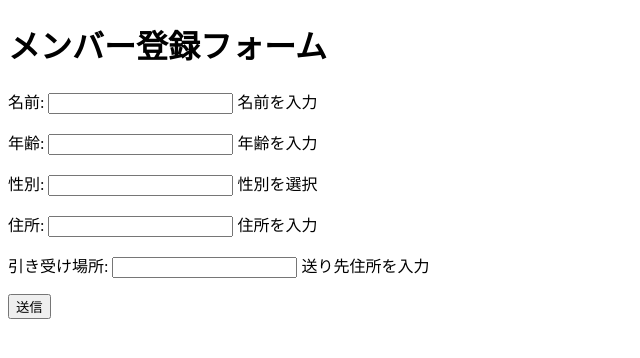
After one commit to odd-socks/grad2021_groupE, a Django app: page /new/ in a window 1280 px wide. The commit adds this page. Shown: the top 358 px of the page, without its empty margins (0-640 px from the left). Run offline with Django 3.2, Linux system fonts and the light colour scheme.

Commit message:
1/19 User新規作成 作成済

```diff
--- a/config/urls.py
+++ b/config/urls.py
@@ -19,4 +19,4 @@ from django.urls import include, path
 urlpatterns = [
     path('', include('customer.urls')),  # include
     path('admin/', admin.site.urls),
-    path("hello/", include("customer.urls")),]
+    ]
--- /dev/null
+++ b/customer/forms.py
@@ -0,0 +1,22 @@
+from django import forms
+from .models import User
+
+
+class UserForm(forms.ModelForm):
+    class Meta:
+        model = User
+        fields = ('name', 'age' , 'gender' , 'address' , 'carry_address')
+        labels = {
+            'name': '名前',
+            'age': '年齢',
+            'gender' : '性別',
+            'address' : '住所',
+            'carry_address' : '引き受け場所',
+        }
+        help_texts = {
+            'name': '名前を入力',
+            'age': '年齢を入力',
+            'gender': '性別を選択',
+            'address': '住所を入力',
+            'carry_address': '送り先住所を入力'
+        }
--- a/customer/models.py
+++ b/customer/models.py
@@ -6,9 +6,12 @@ from django.db import models
 class User(models.Model):
     name = models.CharField(verbose_name="名前", max_length=200)
     age = models.PositiveSmallIntegerField(
-        verbose_name="年齢",
-        validators=[MinValueValidator(0), MaxValueValidator(200)],
+        verbose_name='年齢',
+        validators=[MinValueValidator(0), MaxValueValidator(150)],
     )
-    # gender = models.CharField(varbose_name="性別", max_length=3, blank=True)
-    # address = models.CharField(verbose_name='住所',max_length=100,)
-    # carry_address = models.CharField(varbose_name='送り先住所',max_length=40)
+    gender = models.CharField(verbose_name='性別', max_length=3, blank=True)
+    address = models.CharField(verbose_name="住所", max_length=150)
+    carry_address = models.CharField(verbose_name="送り先住所", max_length=150)
+
+    def __str__(self):
+        return self.name
--- a/customer/templates/customer/index.html
+++ b/customer/templates/customer/index.html
@@ -10,7 +10,7 @@
     <h1>ユーザー-リスト</h1>
     <ul>
     {% for print_user in data %}
-        <li> 名前 : {{print_user.name}} 年齢 : {{print_user.age}}</li>
+        <li> 名前 : {{print_user.name}} | 年齢 : {{print_user.age}} | 性別 : {{print_user.gender}} | 住所 : {{print_user.address}} | 引き受け場所 : {{print_user.carry_address}}</li>
     {% endfor %}
     </ul>
 </body>
--- /dev/null
+++ b/customer/templates/customer/new.html
@@ -0,0 +1,19 @@
+<!DOCTYPE html>
+<html>
+
+<head>
+    <meta charset="utf-8" />
+    <title>フォーム</title>
+</head>
+
+<body>
+    <h1>メンバー登録フォーム</h1>
+    <form method="POST" novalidate>
+        {% csrf_token %}
+        {{ form.as_p }}
+        <button type="submit">送信</button>
+    </form>
+    <p>{{ message }}</p>
+</body>
+
+</html>
--- a/customer/urls.py
+++ b/customer/urls.py
@@ -7,9 +7,11 @@ app_name = 'customer'
 
 urlpatterns = [
     path('admin/', admin.site.urls),
-    path('', views.index, name='index'),
+    path('', views.index, name='toppage'),
     path("users/", user_list),
-    path("users/<int:user_id>", user_create),
-    path("users/<int:user_id>/update/", user_update),
-    path("users/<int:user_id>/delete/", user_delete),
+    path('new/', views.new, name='new'),
+    path('list/', views.list, name='list'),
+    # path("users/<int:user_id>", user_create),
+    # path("users/<int:user_id>/update/", user_update),
+    # path("users/<int:user_id>/delete/", user_delete),
 ]
--- a/customer/views.py
+++ b/customer/views.py
@@ -2,17 +2,43 @@ from django.shortcuts import render
 from django.http import HttpResponse
 from django.core.handlers.wsgi import WSGIRequest
 from django.http.response import JsonResponse
+from django.shortcuts import render, redirect
 from .models import User
+from .forms import UserForm
 from django.shortcuts import render
 # Create your views here.
 
 # def index(request):
 #     user_list = {'user': User.objects.all()}
 #     return render(request, 'customer/index.html', user_list)
+
 def index(request):
+        """ ユーザー一覧を表示する """
         user_list = User.objects.all()
         params = {'message' : 'ユーザー一覧' , 'data' : user_list}
         return render(request, 'customer/index.html' ,params)
+
+def new(request):
+    params = {'message': '', 'form': None}
+    if request.method == 'POST':
+        form = UserForm(request.POST)
+        if form.is_valid():
+            form.save()
+            return redirect('/list')
+        else:
+            params['message'] = '再入力して下さい'
+            params['form'] = form
+    else:
+        params['form'] = UserForm()
+    return render(request, 'customer/new.html', params)
+
+def list(request):
+    user_list = User.objects.all()
+    params = {'message': 'メンバーの一覧', 'data': user_list}
+    return render(request, 'customer/list.html', params)
+
+
+
 
 def user_list(request: WSGIRequest) -> JsonResponse:
     """ ユーザー一覧を表示する """
```
Also changed, not shown: customer/templates/customer/list.html (added, +31 -0 lines), customer/templates/customer/toppage.html (added, +15 -0 lines), customer/migrations/0003_auto_20220118_0605.py (added), customer/migrations/0004_auto_20220118_0609.py (added).
